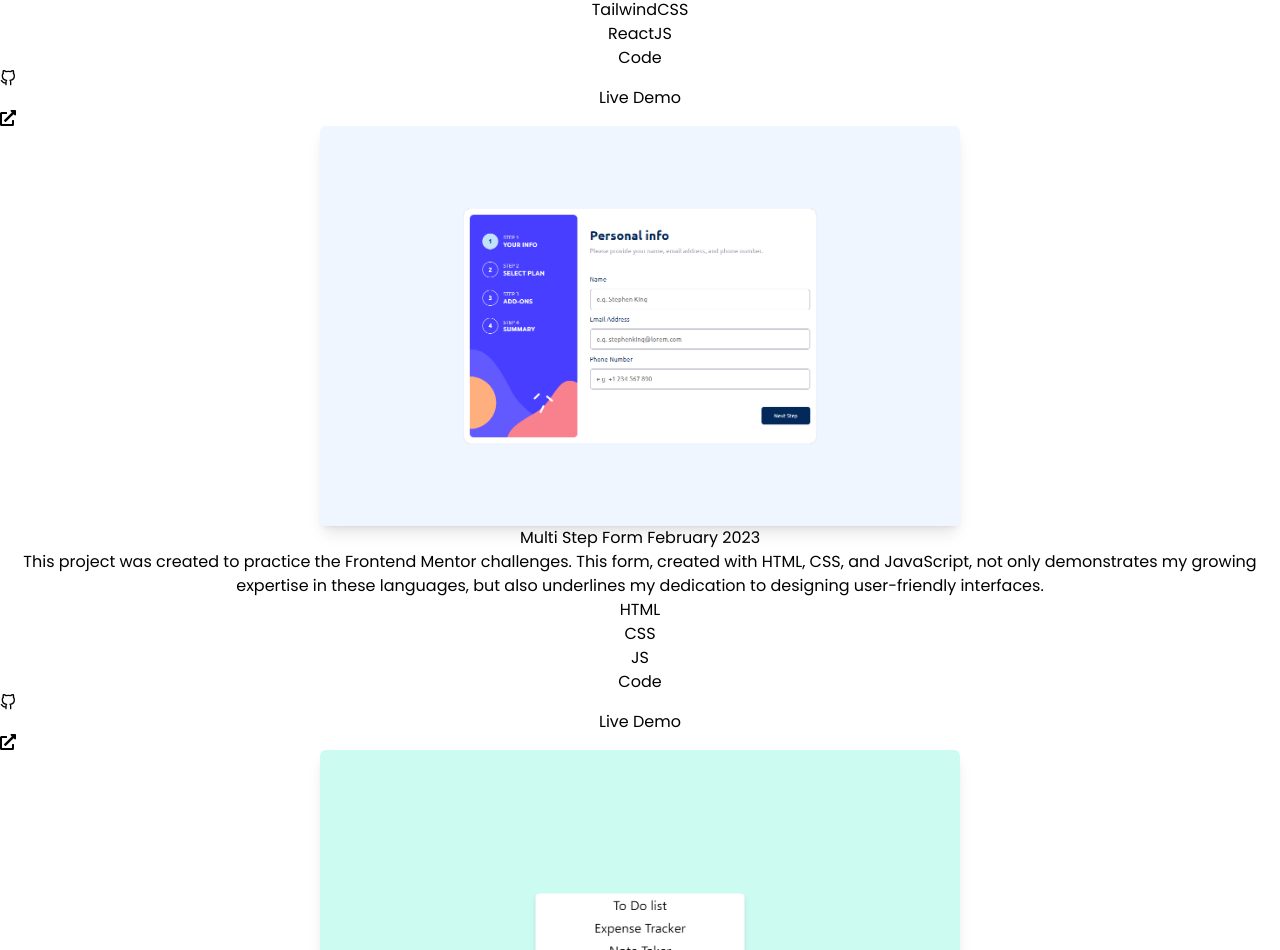
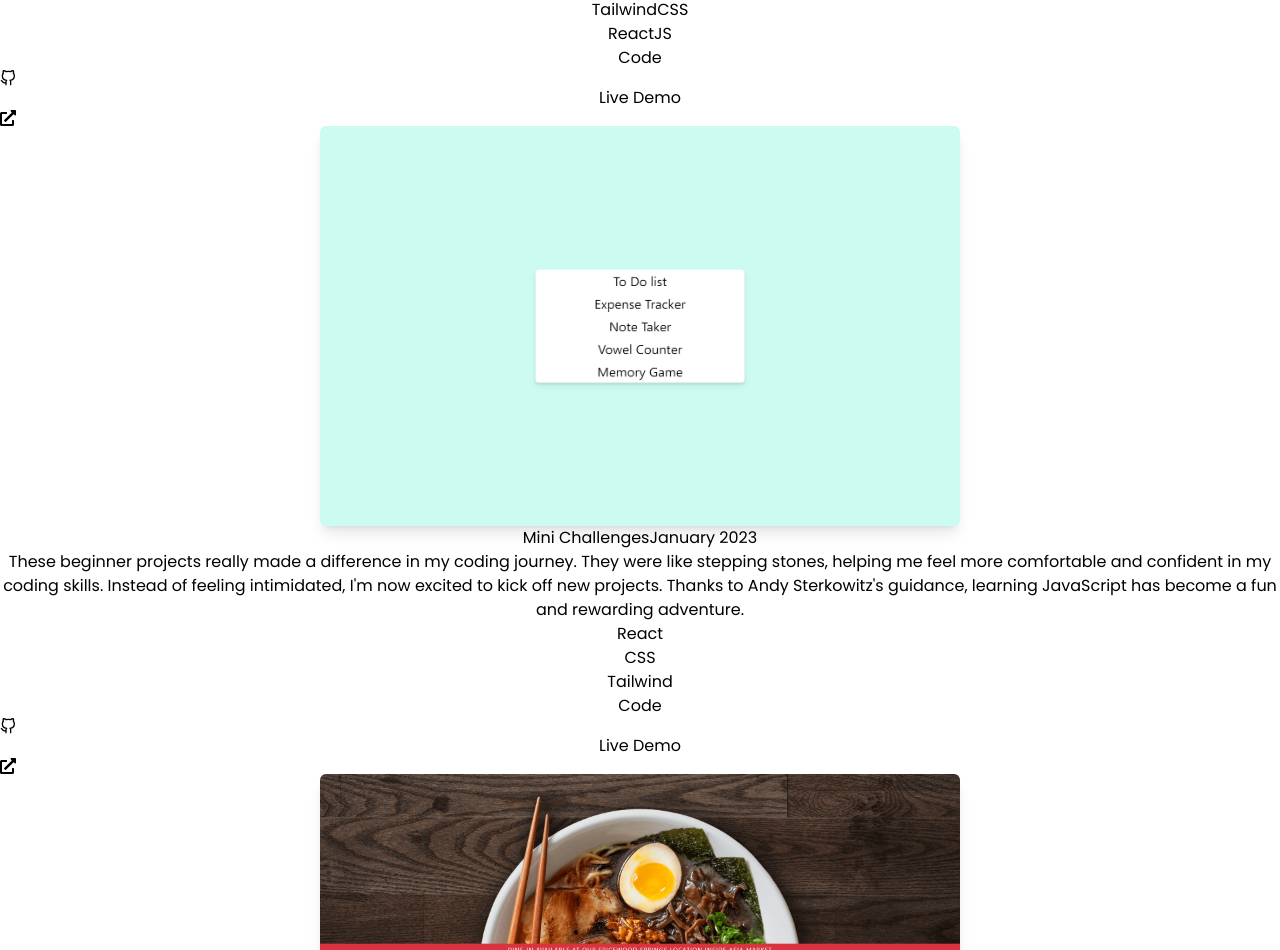
Before and after one commit to itsmecedy/Portfolio, a React (Vite) app: page / in a window 1280 px wide. Shown: the part 4499-5449 px from the top of the page. Built offline with nearby package versions, Linux system fonts and the light colour scheme.

Commit message:
remove 'Multi-step form' proj and put it on frontend projects site/projects, and add new project 'Frontend Mentor Projects'

```diff
--- a/src/components/Projects.jsx
+++ b/src/components/Projects.jsx
@@ -4,7 +4,7 @@ import MichiRamen from "/assets/michi-ramen.png";
 import MiniChallenges from "/assets/MiniChallenges.png";
 import ABCMotorShop from "/assets/abc-motor-shop.jpg";
 import CoronPalawan from "/assets/coron-palawan.png";
-import MultiStepForm from "/assets/multi-step-form.png";
+import FrontendMentorProj from "/assets/frontend-mentor-projects.png";
 import { FiGithub } from "react-icons/fi";
 import { FaExternalLinkAlt } from "react-icons/fa";
 
@@ -43,26 +43,15 @@ export default function Projects() {
       id: 2,
       name: "Frontend Mentor Projects",
       date: "February 2025",
-      image: MultiStepForm,
-      code: "https://github.com/itsmecedy/Multi-step-form",
-      link: "https://multi-select-form.netlify.app/",
+      image: FrontendMentorProj,
+      code: "https://github.com/itsmecedy/frontend-mentor-projects-",
+      link: "https://frontend-mentor-projects-itsmecedy.netlify.app/",
       description:
-        "This project was created to practice the Frontend Mentor challenges. This form, created with HTML, CSS, and JavaScript, not only demonstrates my growing expertise in these languages, but also underlines my dedication to designing user-friendly interfaces.",
+        "I worked on these Frontend Mentor projects to improve my layout, interactivity, and responsiveness skills. I practiced Sass for better styling structure, TailwindCSS for speed, and React for building interactive components. It was a great way to apply what Ive learned and get more comfortable with modern frontend tools.",
       techStack: ["HTML", "CSS", "JS", "TailwindCSS", "ReactJS"],
     },
     {
       id: 3,
-      name: "Multi Step Form ",
-      date: "February 2023",
-      image: MultiStepForm,
-      code: "https://github.com/itsmecedy/Multi-step-form",
-      link: "https://multi-select-form.netlify.app/",
-      description:
-        "This project was created to practice the Frontend Mentor challenges. This form, created with HTML, CSS, and JavaScript, not only demonstrates my growing expertise in these languages, but also underlines my dedication to designing user-friendly interfaces.",
-      techStack: ["HTML", "CSS", "JS"],
-    },
-    {
-      id: 4,
       name: "Mini Challenges",
       date: "January 2023",
       image: MiniChallenges,
@@ -73,7 +62,7 @@ export default function Projects() {
       techStack: ["React", "CSS", "Tailwind"],
     },
     {
-      id: 5,
+      id: 4,
       name: "Michi Ramen Clone",
       date: "November 2022",
       image: MichiRamen,
@@ -84,7 +73,7 @@ export default function Projects() {
       techStack: ["HTML", "CSS", "Tailwind"],
     },
     {
-      id: 6,
+      id: 5,
       name: "Coron Palawan",
       date: "November 2022",
       image: CoronPalawan,
@@ -96,6 +85,12 @@ export default function Projects() {
     },
     // Add more projects as needed
   ];
+  // Sorting logic: Keep 0 & 1 first, then reverse the rest
+  // const sortedProjects = [
+  //   projects[0],
+  //   projects[1],
+  //   ...projects.slice(2).reverse()
+  // ];
 
   return (
     <div id="projects" className="bg-[#f9f9f9]">
@@ -131,6 +126,7 @@ export default function Projects() {
                   </p>
                 ))}
               </div>
+              {/* Projects link and github repositories */}
               <div className="flex justify-center gap-5 pb-3 ">
                 {project.code && (
                   <a
```
Also changed, not shown: public/assets/frontend-mentor-projects.png (added).
